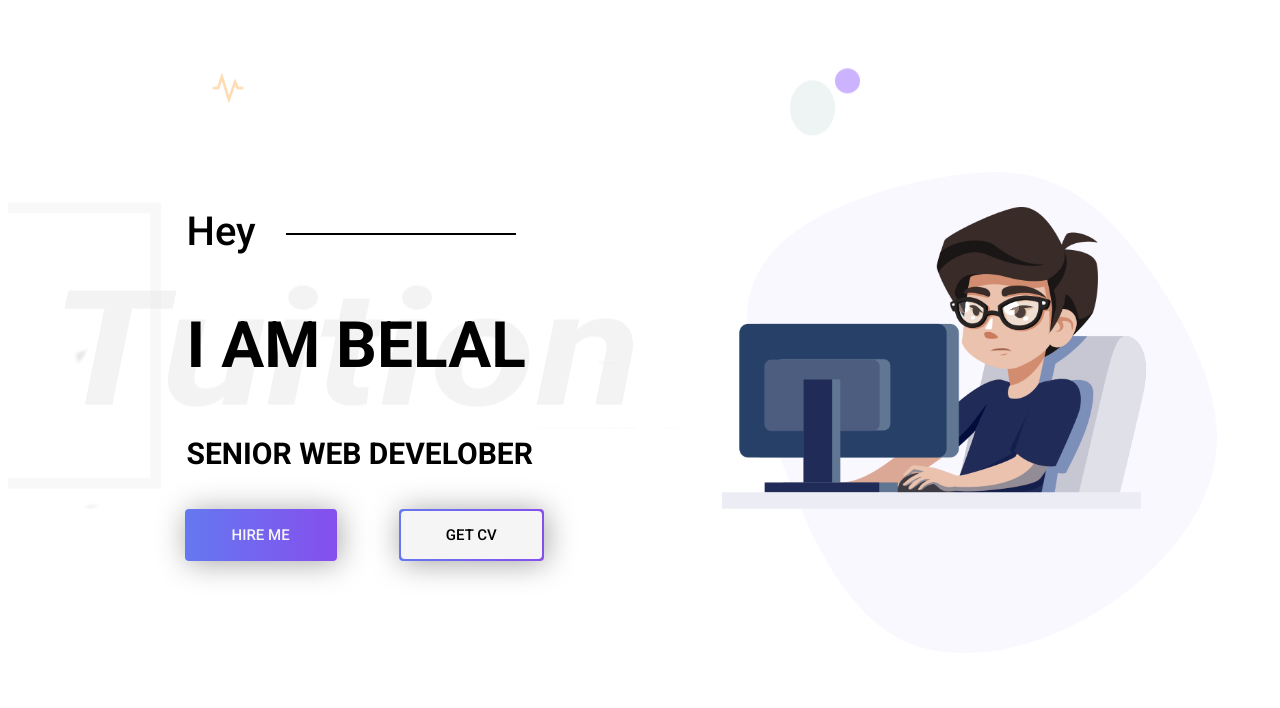
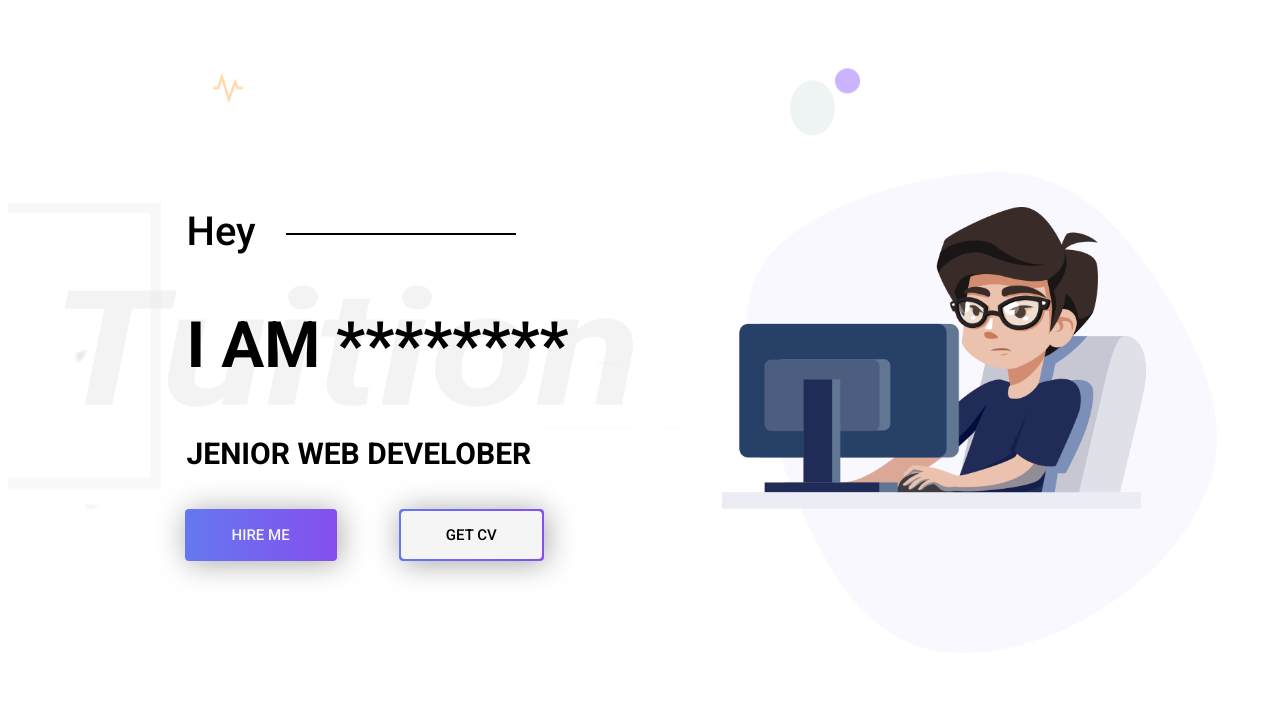
Before and after one commit to Belal-01/portfolio, a plain HTML site: page index.html in a window 1280 px wide. Shown: the part 91-799 px from the top of the page. Drawn offline with Linux system fonts and the light colour scheme.

Commit message:
set up the portfolio project

```diff
--- a/index.html
+++ b/index.html
@@ -51,8 +51,8 @@
     <div class="container">
       <div class="title">
         <h3>Hey</h3>
-        <h1>i am belal</h1>
-        <h4>senior web develober</h4>
+        <h1>i am ********</h1>
+        <h4>jenior web develober</h4>
         <div class="buttons">
           <button  class="first-button">Hire me</button>
           <button class="second-button">Get CV</button>
@@ -152,7 +152,7 @@
       </div>
       <div>
         <a href="#"><span>CALL NOW</span></a>
-        <span>(+963)-981-091-343</span>
+        <span>(+963)-***-***-***</span>
       </div>
     </div>
 
```
